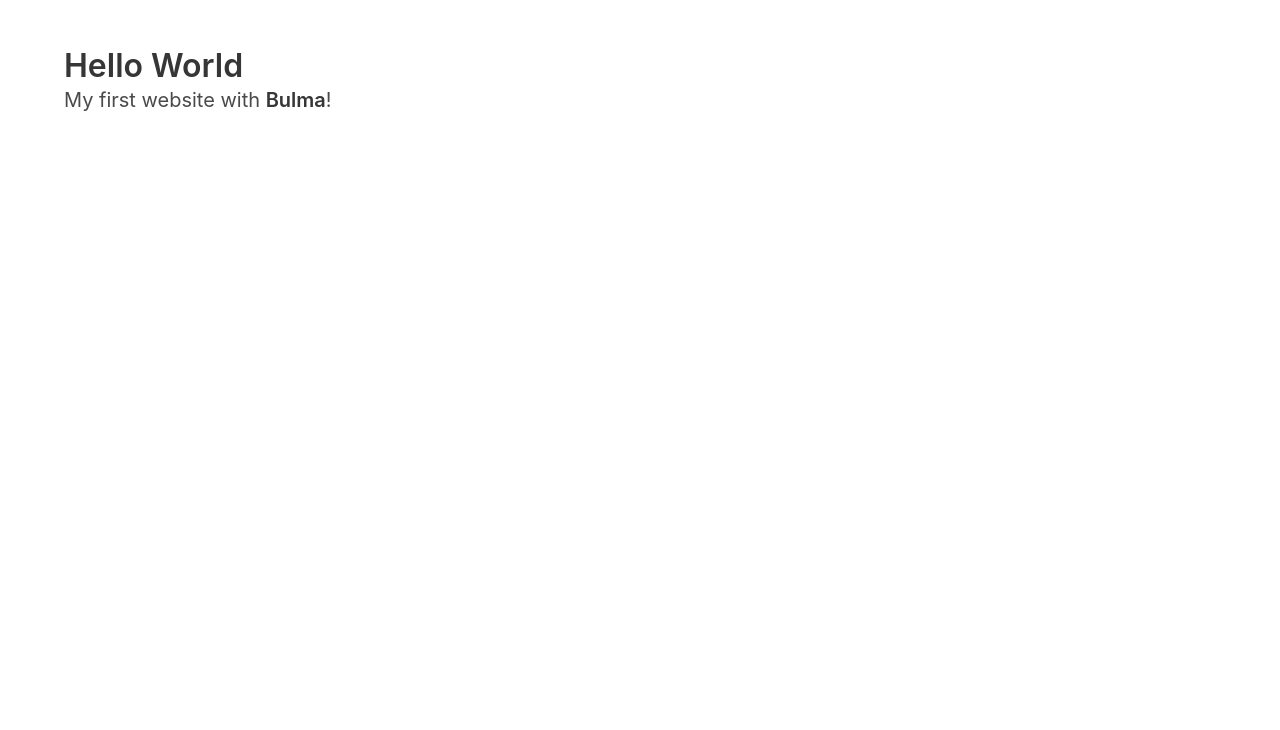
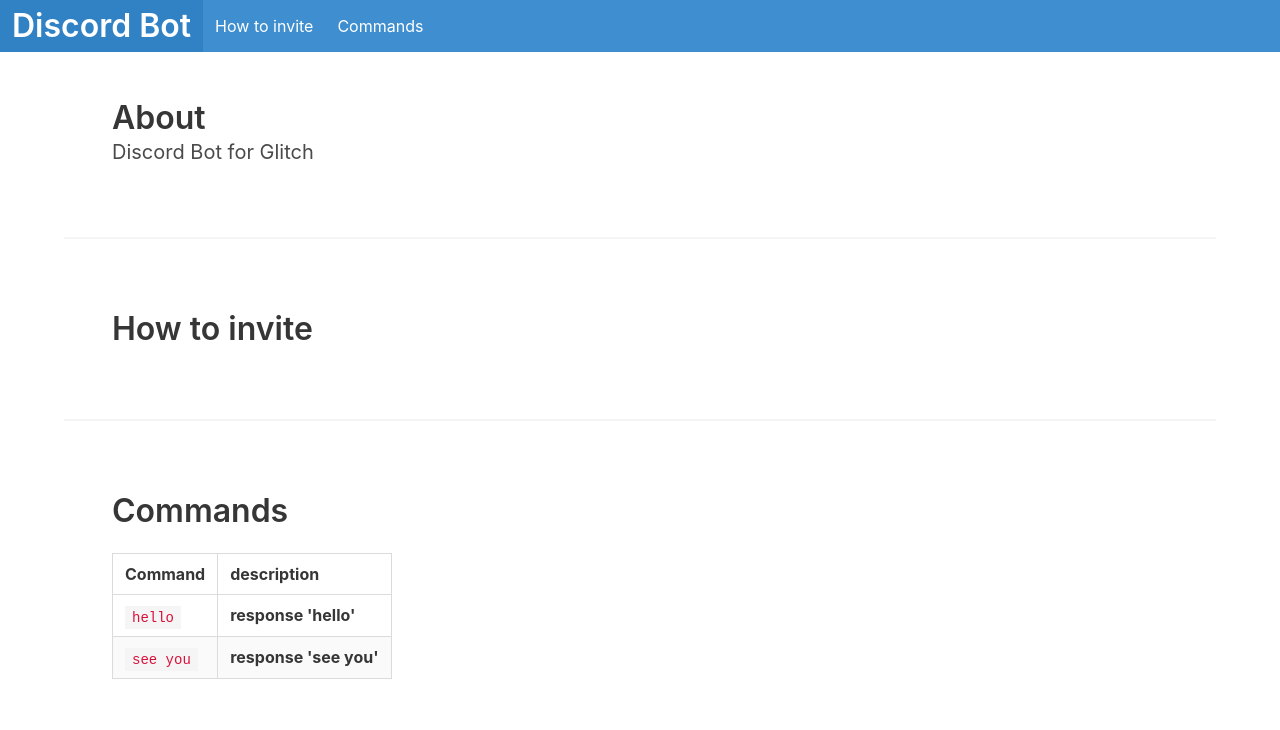
Before and after one commit to ytois/discord_bot, a website: page public/index.html in a window 1280 px wide. Drawn offline with nearby package versions, Linux system fonts and the light colour scheme.

Commit message:
fix page

```diff
--- a/public/index.html
+++ b/public/index.html
@@ -1,21 +1,66 @@
 <!DOCTYPE html>
 <html>
   <head>
-    <meta charset="utf-8">
-    <meta name="viewport" content="width=device-width, initial-scale=1">
-    <title>Hello Bulma!</title>
-    <link rel="stylesheet" href="https://cdn.jsdelivr.net/npm/bulma@0.9.1/css/bulma.min.css">
+    <meta charset="utf-8" />
+    <meta name="viewport" content="width=device-width, initial-scale=1" />
+    <title>Discord Bot</title>
+    <link
+      rel="stylesheet"
+      href="https://cdn.jsdelivr.net/npm/bulma@0.9.1/css/bulma.min.css"
+    />
   </head>
   <body>
-  <section class="section">
+    <nav class="navbar is-info" role="navigation" aria-label="main navigation">
+      <div class="navbar-brand">
+        <a class="navbar-item" href="/">
+          <p class="title has-text-white">Discord Bot</p>
+        </a>
+      </div>
+
+      <div class="navbar-menu">
+        <div class="navbar-start">
+          <a class="navbar-item" href="#how-to-invite"> How to invite </a>
+          <a class="navbar-item" href="#commands"> Commands </a>
+        </div>
+      </div>
+    </nav>
+
     <div class="container">
-      <h1 class="title">
-        Hello World
-      </h1>
-      <p class="subtitle">
-        My first website with <strong>Bulma</strong>!
-      </p>
-    </div>
-  </section>
+      <section class="section">
+        <h2 class="title is-3">About</h2>
+        <p class="subtitle">Discord Bot for Glitch</p>
+      </section>
+
+      <hr>
+
+      <section class="section">
+        <h2 id="how-to-invite" class="title is-3">How to invite</h2>
+      </section>
+
+      <hr>
+
+      <section class="section">
+        <h2 id="commands" class="title is-3">Commands</h2>
+
+        <table class="table is-striped is-bordered">
+          <thead>
+            <tr>
+              <th>Command</th>
+              <th>description</th>
+            </tr>
+          </thead>
+          <tbody>
+            <tr>
+              <th><code>hello</code></th>
+              <th>response 'hello'</th>
+            </tr>
+            <tr>
+              <th><code>see you</code></th>
+              <th>response 'see you'</th>
+            </tr>
+          </tbody>
+        </table>
+      </section>
+    </hr>
   </body>
 </html>
```
